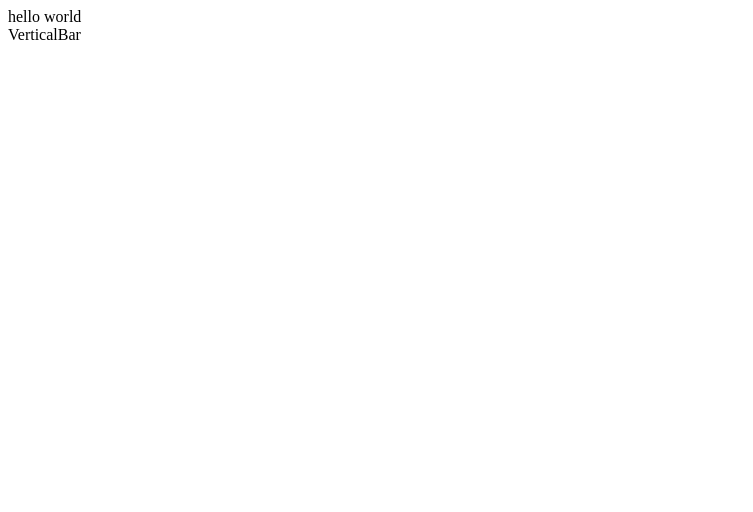
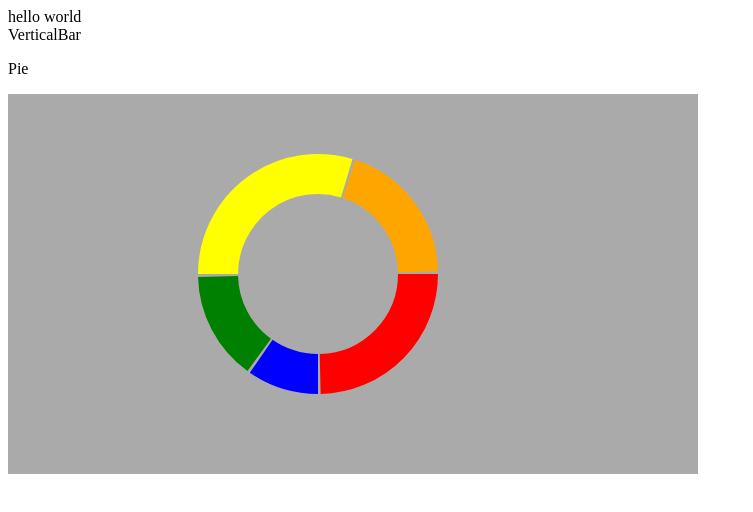
Before and after one commit to sdh20282/jetty-chart, a React (Create React App) app: page / in a window 1280 px wide. Shown: the top 512 px of the page, without its empty margins (0-753 px from the left). Built offline with nearby package versions, Linux system fonts and the light colour scheme.

Commit message:
Feat: Pie 차트 기능 구현
기본 파이 차트 생성
차트 계산 생성
props 데이터 처리
디폴트 값 처리

```diff
--- a/src/App.jsx
+++ b/src/App.jsx
@@ -1,25 +1,26 @@
 import { VerticalBar } from "./jetty-chart/src";
+import { Pie } from "./jetty-chart/src/pies/pie/Pie";
 
 const data = [
   {
-    value: 10,
+    value: 0.25,
     label: "test1",
   },
   {
-    value: 10,
-    label: "test1",
+    value: 0.1,
+    label: "test2",
   },
   {
-    value: 10,
-    label: "test1",
+    value: 0.15,
+    label: "test3",
   },
   {
-    value: 10,
-    label: "test1",
+    value: 0.3,
+    label: "test4",
   },
   {
-    value: 10,
-    label: "test1",
+    value: 0.2,
+    label: "test5",
   },
 ];
 
@@ -27,11 +28,16 @@ const MyVerticalBar = ({ data }) => {
   return <VerticalBar data={data} width="400" height="300" backgroundColor="#c4c4c4" />;
 };
 
+const MyPie = ({ data }) => {
+  return <Pie data={data} width="400" height="300" backgroundColor="#c4c4c4" />;
+};
+
 function App() {
   return (
     <div>
       hello world
       {MyVerticalBar({ data })}
+      {MyPie({ data })}
     </div>
   );
 }
--- a/src/jetty-chart/src/pies/pie/Pie.js
+++ b/src/jetty-chart/src/pies/pie/Pie.js
@@ -1,5 +1,87 @@
-const Pie = () => {
-  return <div>Pie</div>;
+const Pie = ({
+  data,
+  generalSettings = {
+    width: "500",
+    height: "300",
+    backgroundColor: "#aaa",
+    padding: { top: "30", bottom: "50", left: "60", right: "130" },
+  },
+  pieSettings = {
+    color: ["red", "blue", "green", "yellow", "orange", "purple"],
+  },
+}) => {
+  const getCategoryDataPath = (
+    { value, label },
+    { startX, startY, endX, endY, isLargeArcFlag },
+    index
+  ) => {
+    const targetRad = 2 * Math.PI * value;
+    const targetRestRad = 2 * Math.PI * (1 - value);
+    const animationDuration = 0.2;
+    return (
+      <path
+        d={`M ${startX} ${startY} A 1 1 0 ${isLargeArcFlag} 1 ${endX} ${endY} L 0 0`}
+        fill="none"
+        stroke={pieSettings.color[index]}
+        strokeWidth="0.4"
+        strokeDasharray={`${targetRad} ${targetRestRad}`}
+        strokeDashoffset="0.025"
+      >
+        <animate
+          attributeName="stroke-dashoffset"
+          begin={`${animationDuration * index}`}
+          from={`${targetRad}`}
+          to="0.025"
+          dur={`${animationDuration}`}
+          fill="freeze"
+        />
+      </path>
+    );
+  };
+
+  const getCoordinatesForPercent = (percent) => {
+    const x = Math.cos(2 * Math.PI * percent);
+    const y = Math.sin(2 * Math.PI * percent);
+
+    return [x, y];
+  };
+
+  const getPieChartPaths = (data) => {
+    let accumulatedPercent = 0;
+
+    return data.map(({ value, label }, index) => {
+      const [startX, startY] = getCoordinatesForPercent(accumulatedPercent);
+      accumulatedPercent += value;
+      const [endX, endY] = getCoordinatesForPercent(accumulatedPercent);
+      const isLargeArcFlag = value > 0.5 ? "1" : "0";
+
+      return getCategoryDataPath(
+        { value, label },
+        { startX, startY, endX, endY, isLargeArcFlag },
+        index
+      );
+    });
+  };
+
+  return (
+    <div>
+      <p>Pie</p>
+      <div>
+        <svg
+          id="pie"
+          width={generalSettings.width}
+          height={generalSettings.height}
+          style={{
+            backgroundColor: generalSettings.backgroundColor,
+            padding: `${generalSettings.padding.top}px ${generalSettings.padding.right}px ${generalSettings.padding.bottom}px ${generalSettings.padding.left}px`,
+          }}
+          viewBox="-1.5 -1.5 3 3"
+        >
+          {getPieChartPaths(data)}
+        </svg>
+      </div>
+    </div>
+  );
 };
 
 export { Pie };
```
Also changed, not shown: eslintrc.json (added, +28 -0 lines).
